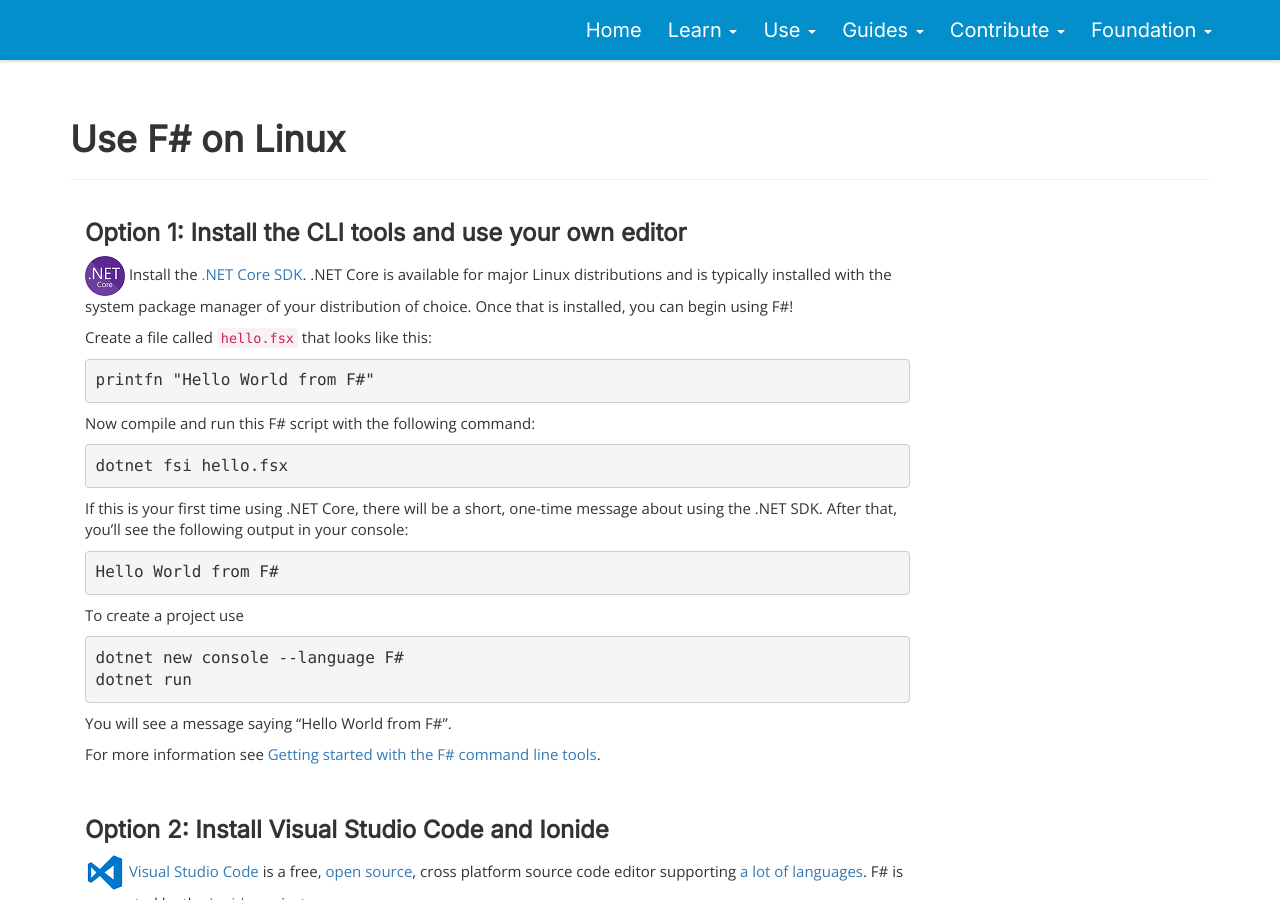
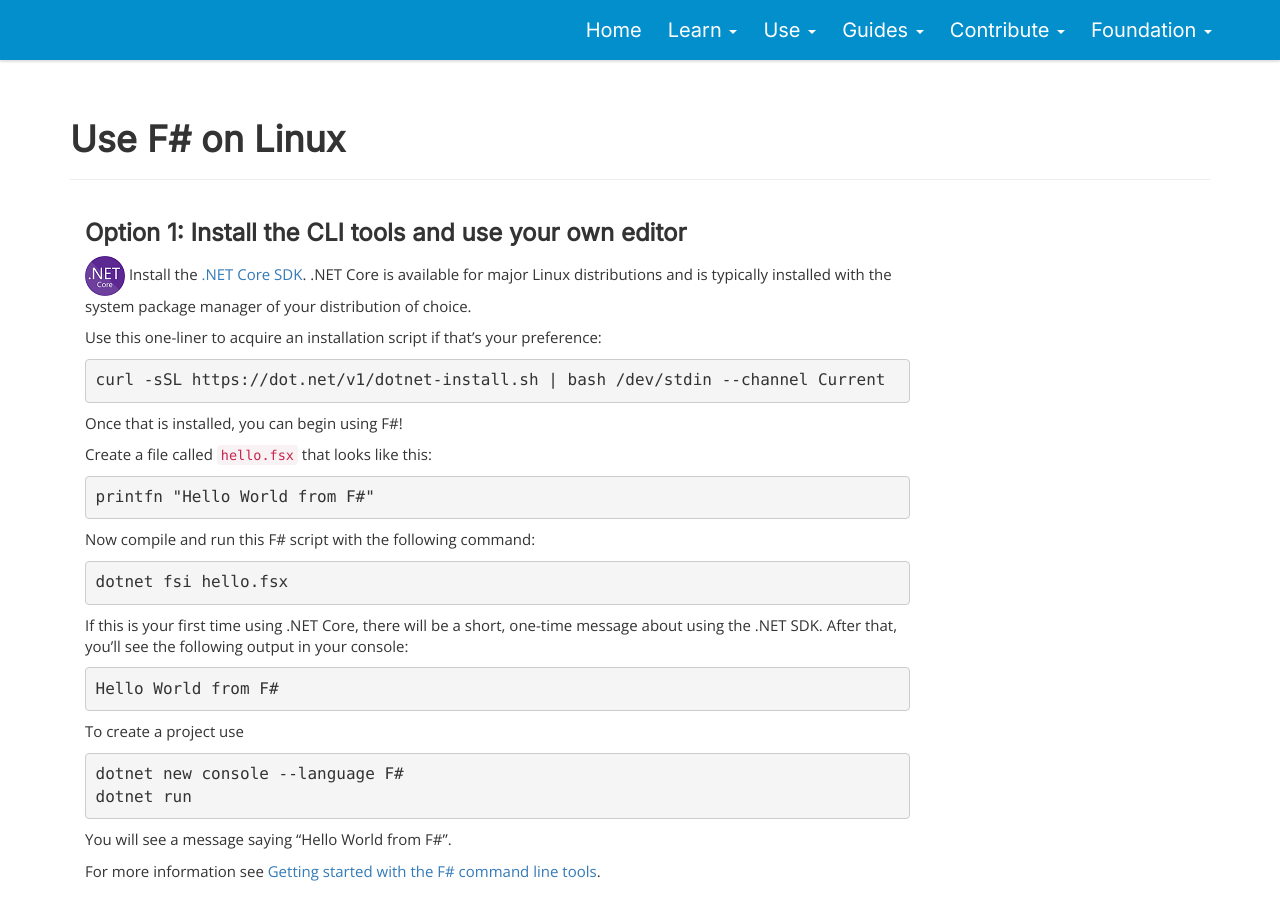
Before and after one commit to fsharp/fsharp.org, a Jekyll site: the page built from use/linux/index.md, in a window 1280 px wide and 900 px high. Built offline with Jekyll 4.4.1, drawn with Linux system fonts in a browser that asks for light colours; nearby versions of some CDN libraries.

Commit message:
Add one-liner for linux installation via curling dotnet-install.sh

````diff
--- a/use/linux/index.md
+++ b/use/linux/index.md
@@ -6,7 +6,15 @@
 
 ### Option 1: Install the CLI tools and use your own editor
 
-![logo](../../images/thumbs/dotnet.png)&nbsp;Install the [.NET Core SDK](https://dotnet.microsoft.com/download). .NET Core is available for major Linux distributions and is typically installed with the system package manager of your distribution of choice. Once that is installed, you can begin using F#!
+![logo](../../images/thumbs/dotnet.png)&nbsp;Install the [.NET Core SDK](https://dotnet.microsoft.com/download). .NET Core is available for major Linux distributions and is typically installed with the system package manager of your distribution of choice.
+
+Use this one-liner to acquire an installation script if that's your preference:
+
+```
+curl -sSL https://dot.net/v1/dotnet-install.sh | bash /dev/stdin --channel Current
+```
+
+Once that is installed, you can begin using F#!
 
 Create a file called `hello.fsx` that looks like this:
 
````
